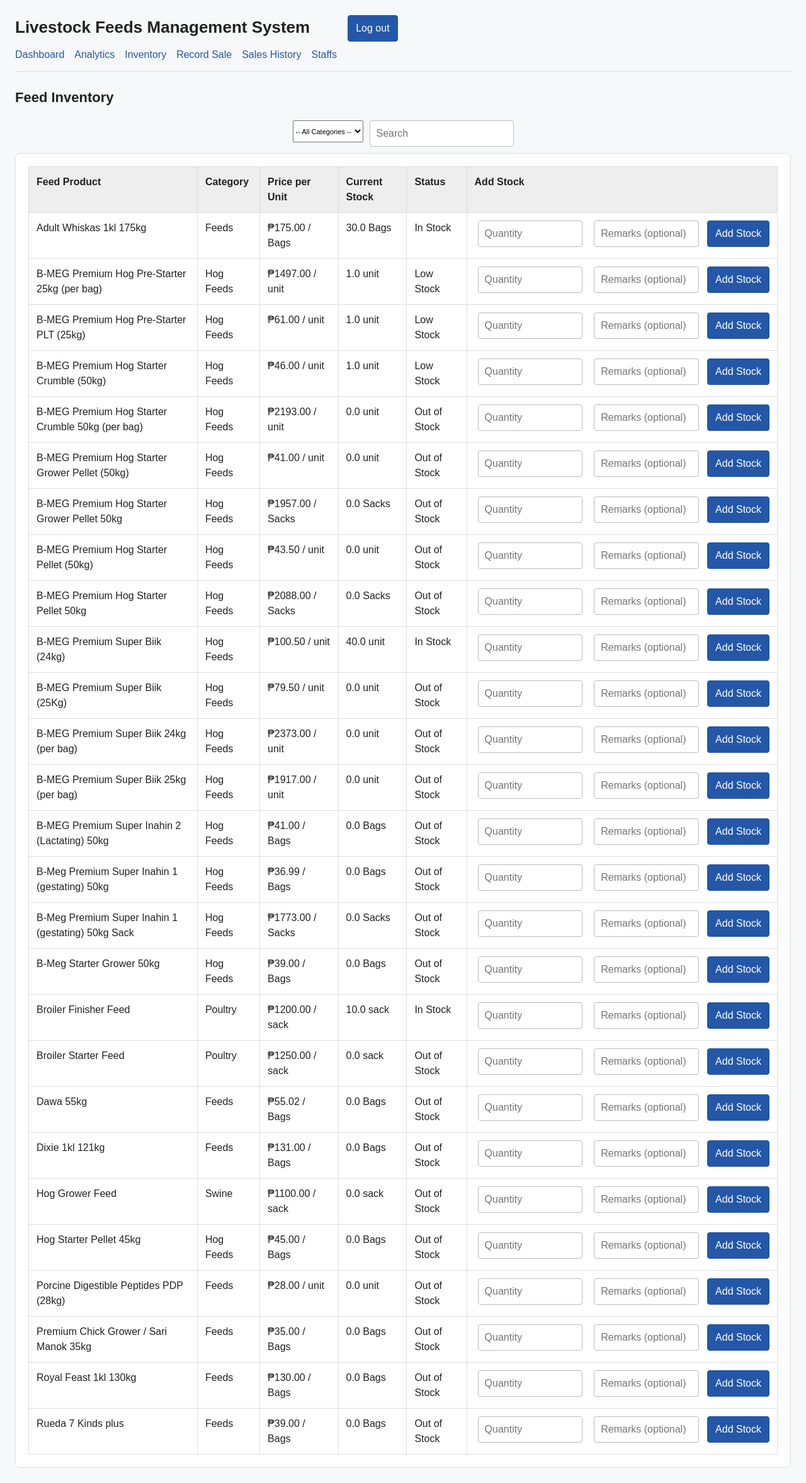
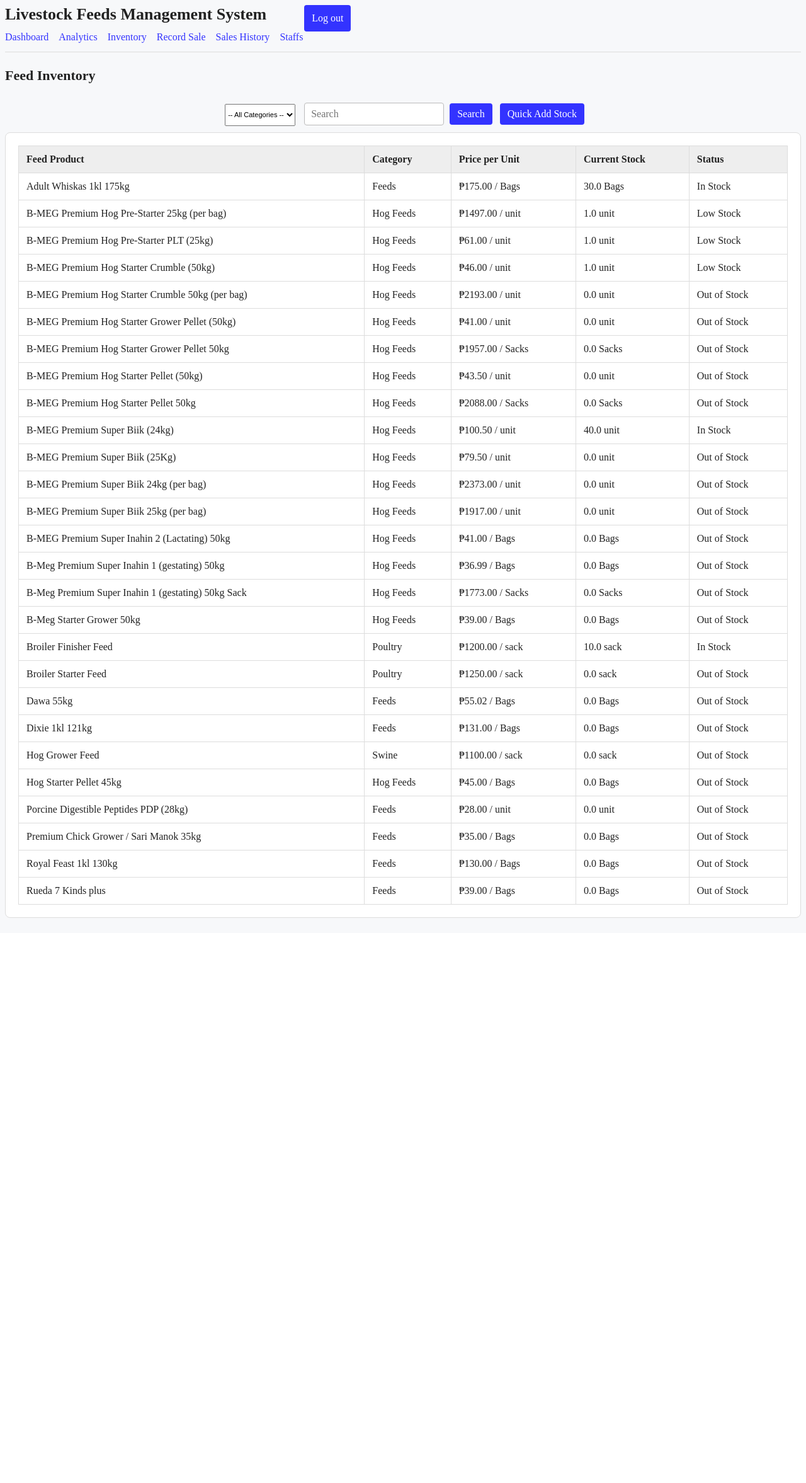
Before and after one commit to Pudzel308/livestock-feeds-management, a Flask app: page / in a window 1280 px wide. Shown: the whole page at 63% size. After the commit the page ends 1457 px from the top, so only its background shows below. Run offline with Flask 3, Linux system fonts and the light colour scheme; a user stored in the database is signed in.

Commit message:
change 11.14.26: staffs, staff management, admin, quick stock

```diff
--- a/app.py
+++ b/app.py
@@ -143,22 +143,37 @@ def dashboard():
 @app.route("/")
 @login_required
 def index():
-    selected_category = request.args.get('filter')
+    selected_category = request.args.get("filter", "").strip()
+    search = request.args.get("search", "").strip()
+
+    query = select(FeedProduct)
+    conditions = []
 
     if selected_category:
-         products = db.session.execute(
-            select(FeedProduct)
-            .where(FeedProduct.category == selected_category)
-            .order_by(FeedProduct.name)
-        ).scalars().all()
-    else:
-        products = db.session.execute(
-            select(FeedProduct).order_by(FeedProduct.name)
-        ).scalars().all()
+        conditions.append(FeedProduct.category == selected_category)
+
+    if search:
+        pattern = f"%{search}%"
+        conditions.append(
+            (FeedProduct.name.ilike(pattern))
+            | (FeedProduct.category.ilike(pattern))
+        )
+
+    if conditions:
+        query = query.where(*conditions)
+
+    products = db.session.execute(
+        query.order_by(FeedProduct.name)
+    ).scalars().all()
+
+    product_suggestions = db.session.execute(
+        select(FeedProduct).order_by(FeedProduct.name)
+    ).scalars().all()
 
     return render_template(
         "index.html",
         products=products,
+        product_suggestions=product_suggestions,
     )
 
 
@@ -197,6 +212,55 @@ def add_stock(product_id):
         db.session.rollback()
         flash("Error updating stock.", "error")
 
+    return redirect(url_for("index"))
+
+
+@app.route("/quick-add-stock", methods=["POST"])
+@login_required
+def quick_add_stock():
+    product_name = request.form.get("product-name", "").strip()
+    raw_quantity = request.form.get("quantity", "").strip()
+    remarks = request.form.get("remarks", "").strip()
+
+    product = db.session.execute(
+        select(FeedProduct).where(
+            func.lower(FeedProduct.name) == product_name.lower()
+        )
+    ).scalar_one_or_none()
+
+    if product is None:
+        flash("Choose a product from the suggestions.", "error")
+        return redirect(url_for("index"))
+
+    try:
+        quantity_decimal = Decimal(raw_quantity)
+    except InvalidOperation:
+        flash("Enter a valid quantity.", "error")
+        return redirect(url_for("index"))
+
+    if not quantity_decimal.is_finite() or quantity_decimal <= 0:
+        flash("Enter a quantity greater than zero.", "error")
+        return redirect(url_for("index"))
+
+    quantity = float(quantity_decimal)
+
+    try:
+        product.stock_quantity += quantity
+        db.session.add(
+            InventoryLog(
+                product_id=product.id,
+                action_type="stock_added",
+                quantity=quantity,
+                remarks=remarks or "Quick stock addition",
+            )
+        )
+        db.session.commit()
+    except SQLAlchemyError:
+        db.session.rollback()
+        flash("Could not update stock. Please try again.", "error")
+        return redirect(url_for("index"))
+
+    flash(f"Added {quantity:g} {product.unit} to {product.name}.", "success")
     return redirect(url_for("index"))
 
 
@@ -615,7 +679,7 @@ def enable_staff(user_id):
     if staff is None or staff.role != "staff":
         abort(404)
 
-    staff.enabled = False
+    staff.enabled = True
     db.session.commit()
 
     flash(f"Staff account {staff.username} enabled.", "success")
--- a/requirements.txt
+++ b/requirements.txt
@@ -9,7 +9,6 @@ narwhals==2.27.1
 numpy==2.5.4
 packaging==26.3
 pandas==3.1.0
-plotly==7.1.0
 python-dateutil==3.0.0
 six==1.17.0
 SQLAlchemy==2.1.6
--- a/templates/base.html
+++ b/templates/base.html
@@ -8,13 +8,51 @@
         * {
             box-sizing: border-box;
         }
+        :root {
+            --page-background: #f7f8fa;
+            --panel-background: #fff;
+            --text-color: #222;
+            --muted-color: #555;
+            --border-color: #ddd;
+            --accent-color: #2457a7;
+            --accent-hover: #1d4789;
+        }
+
+        body.role-admin {
+            --accent-color: #3333ff;
+            --accent-hover: #6666ff;
+        }
+
+        body.role-staff {
+            --accent-color: #247a52;
+            --accent-hover: #1c6040;
+        }
 
         body {
-            font-family: Arial, sans-serif;
-            margin: 24px;
-            color: #222;
-            background: #f7f8fa;
-            line-height: 1.5;
+            color: var(--text-color);
+            background: var(--page-background);
+        }
+
+        .card, .panel {
+            background: var(--panel-background);
+            border-color: var(--border-color);
+        }
+
+        nav a, a {
+            color: var(--accent-color);
+        }
+
+        button {
+            color: white;
+            padding: 8px 12px;
+            background: var(--accent-color);
+            border: 0px;
+            border-radius: 4px;
+            cursor: pointer;
+        }
+
+        button:hover {
+            background: var(--accent-hover);
         }
 
         .site-header {
@@ -30,7 +68,7 @@
             font-size: 26px;
         }
 
-        .top-row form {
+        .top-row button {
             margin-left: 60px;
         }
 
@@ -42,17 +80,11 @@
             border-bottom: 1px solid #ddd;
         }
 
-        nav a,
-        a {
-            color: #2457a7;
-        }
-
         nav a {
             text-decoration: none;
         }
 
-        nav a:hover,
-        a:hover {
+        nav a:hover, a:hover {
             text-decoration: underline;
         }
 
@@ -68,16 +100,14 @@
             margin: 20px 0 32px;
         }
 
-        .card,
-        .panel {
+        .card, .panel {
             background: #fff;
             border: 1px solid #ddd;
             border-radius: 8px;
             padding: 20px;
         }
 
-        .card h3,
-        .section-title {
+        .card h3, .section-title {
             margin: 0 0 12px;
             font-size: 15px;
             color: #555;
@@ -109,8 +139,7 @@
             background: #fff;
         }
 
-        th,
-        td {
+        th, td {
             padding: 12px;
             border: 1px solid #ddd;
             text-align: left;
@@ -121,8 +150,7 @@
             background: #eee;
         }
 
-        input,
-        button {
+        input, button {
             font: inherit;
         }
 
@@ -137,19 +165,6 @@
         input:disabled {
             background: #f0f0f0;
             color: #666;
-        }
-
-        button {
-            padding: 8px 12px;
-            color: #fff;
-            background: #2457a7;
-            border: 1px solid #2457a7;
-            border-radius: 4px;
-            cursor: pointer;
-        }
-
-        button:hover {
-            background: #1d4789;
         }
 
         .inline-form {
@@ -195,6 +210,24 @@
             gap: 8px 16px;
         }
 
+        dialog {
+            width: min(90%, 420px);
+            border: 0;
+            border-radius: 8px;
+            padding: 24px;
+            box-shadow: 0 8px 30px rgb(0 0 0 / 25%);
+        }
+
+        dialog::backdrop {
+            background: rgb(0 0 0 / 45%);
+        }
+
+        dialog div {
+            display: flex;
+            justify-content: right;
+            gap: 20px;
+        }
+
         @media (max-width: 800px) {
             body {
                 margin: 12px;
@@ -226,14 +259,12 @@
     </style>
     {% block head_extra %}{% endblock %}
 </head>
-<body>
+<body class="{{ 'role-admin' if current_user.is_authenticated and current_user.role == 'admin' else 'role-staff' }}">
     <header class="site-header">
         <div class="top-row">
             <h1>Livestock Feeds Management System</h1>
 
-            <form method="POST" action="{{ url_for('logout') }}">
-                <button type="submit">Log out</button>
-            </form>
+            <button onClick="document.getElementById('prompt').showModal()">Log out</button>
         </div>
 
         <nav aria-label="Main navigation">
@@ -249,9 +280,41 @@
             {% endif %}
         </nav>
     </header>
+
+    <dialog id="prompt">
+        <h2>Are you sure?</h2>
+        <p>You are about to logout.</p>
+        <div>
+            <form method="POST" action="{{ url_for('logout') }}">
+                <button type="submit">Log out</button>
+            </form>
+            <button onClick="document.getElementById('prompt').close()">Cancel</button>
+        </div>
+    </dialog>
+
+    {% with messages = get_flashed_messages(with_categories=true) %}
+    {% if messages %}
+    <div class="flash-list">
+        {% for category, message in messages %}
+        <p class="flash-message flash-{{ category }}">{{ message }}</p>
+        {% endfor %}
+    </div>
+    {% endif %}
+    {% endwith %}
+
     <main>
         {% block content %}{% endblock %}
     </main>
     {% block scripts %}{% endblock %}
 </body>
+
+<script>
+    const dialog = document.getElementById("prompt");
+
+    dialog.addEventListener("click", (event) => {
+        if (event.target === dialog) {
+            dialog.close();
+        }
+    });
+</script>
 </html>
--- a/templates/index.html
+++ b/templates/index.html
@@ -4,16 +4,45 @@
 
 {% block head_extra%}
     <style>
-        .chart-frame {
-            position: relative;
-            min-height: 300px;
+        .index-toolbar {
+            display: flex;
+            justify-content: center;
+            align-items: center;
+            gap: 12px;
+            width: 100%;
         }
 
         .filters {
             display: flex;
-            justify-content: center;
+            width: auto;
+            justify-content: right;
             margin-top: 10px;
             margin-bottom: 10px;
+        }
+
+        .filters button {
+            border: 0px;
+        }
+
+        .quick-add-toolbar {
+            display: flex;
+            flex: 0 0 auto;
+            justify-content: right;
+            align-items: center;
+            margin-top: 10px;
+            margin-bottom: 10px;
+            width: auto;
+        }
+
+        .quick-add-toolbar button {
+            width: auto;
+            align-self: right;
+            white-space: nowrap;
+        }
+
+        .chart-frame {
+            position: relative;
+            min-height: 300px;
         }
 
         .filters form select{
@@ -25,24 +54,31 @@
             margin-left: 5px;
             margin-right: 5px;
         }
+
+        dialog {
+            width: min(90%, 420px);
+            border: 0;
+            border-radius: 8px;
+            padding: 24px;
+            box-shadow: 0 8px 30px rgb(0 0 0 / 25%);
+        }
+
+        dialog input {
+            margin-bottom: 20px;
+        }
+
+        dialog::backdrop {
+            background: rgb(0 0 0 / 45%);
+        }
     </style>
 {% endblock %}
 
 {% block content %}
 <h2 class="page-title">Feed Inventory</h2>
 
-{% with messages = get_flashed_messages(with_categories=true) %}
-{% if messages %}
-<div class="flash-list">
-    {% for category, message in messages %}
-    <p class="flash-message flash-{{ category }}">{{ message }}</p>
-    {% endfor %}
-</div>
-{% endif %}
-{% endwith %}
-
+<div class="index-toolbar">
     <div class="filters">
-    <form method="GET" action="">
+        <form method="GET" action="{{ url_for('index') }}">
             <select name="filter" onChange="this.form.submit()">
                 <option value="">-- All Categories --</option>
                 <option value="Hog Feeds" {% if request.args.get('filter') == 'Hog Feeds' %}selected{% endif %}>Hog Feeds</option>
@@ -50,14 +86,54 @@
                 <option value="Feeds" {% if request.args.get('filter') == 'Feeds' %}selected{% endif %}>Feeds</option>
                 <option value="Swine" {% if request.args.get('filter') == 'Swine' %}selected{% endif %}>Swine</option>
             </select>
+            <input
+                type="search"
+                name="search"
+                placeholder="Search"
+                value="{{ request.args.get('search', '') }}"
+            >
+            <button type="submit">Search</button>
         </form>
+
+    </div>
+    <div class="quick-add-toolbar">
+        <button class="quick-add-button" onClick="document.getElementById('quick-add').showModal()">Quick Add Stock</button>
+    </div>
+</div>
+
+<dialog id="quick-add">
+    <h2>Add Stock</h2>
+    <form action="{{ url_for('quick_add_stock') }}" method="POST">
+        <input
+            id="quick-product-name"
+            type="text"
+            name="product-name"
+            list="product-suggestions"
+            placeholder="product name"
+            autocomplete="off"
+            required
+        >
+        <datalist id="product-suggestions">
+            {% for product in product_suggestions %}
+                <option value="{{ product.name }}">
+            {% endfor %}
+        </datalist>
+        <input
+            type="number"
+            name="quantity"
+            min="0.01"
+            step="0.01"
+            placeholder="Quantity"
+            required
+        >
         <input
             type="text"
-        name="search"
-        placeholder="Search"
+            name="remarks"
+            placeholder="Remarks (optional)"
         >
-</div>
-
+        <button type="submit">Add Stock</button>
+    </form>
+</dialog>
 
 <section class="panel">
     <div class="table-scroll">
@@ -69,7 +145,6 @@
                     <th>Price per Unit</th>
                     <th>Current Stock</th>
                     <th>Status</th>
-                    <th>Add Stock</th>
                 </tr>
             </thead>
             <tbody>
@@ -94,6 +169,27 @@
                         In Stock
                         {% endif %}
                     </td>
+                </tr>
+                {% endfor %}
+            </tbody>
+        </table>
+    </div>
+</section>
+{% endblock %}
+
+{% block scripts %}
+<script>
+    const dialog = document.getElementById("quick-add");
+
+    dialog.addEventListener("click", (event) => {
+        if (event.target === dialog) {
+            dialog.close();
+        }
+    });
+</script>
+{% endblock %}
+
+<!--
     <td>
         <form class="inline-form" action="{{ url_for('add_stock', product_id=product.id) }}" method="POST">
             <input
@@ -112,10 +208,4 @@
             <button type="submit">Add Stock</button>
         </form>
     </td>
-                </tr>
-                {% endfor %}
-            </tbody>
-        </table>
-    </div>
-</section>
-{% endblock %}
+-->
--- a/templates/staff_management.html
+++ b/templates/staff_management.html
@@ -12,6 +12,7 @@
     <table>
         <thead>
             <tr>
+                <th>Id</th>
                 <th>Username</th>
                 <th>Status</th>
                 <th>Control</th>
@@ -20,16 +21,17 @@
         <tbody>
             {% for staff in staff_members %}
             <tr>
+                <td>{{ staff.id }}</td>
                 <td>{{ staff.username }}</td>
                 <td>{{ "Enabled" if staff.enabled else "Disabled" }}</td>
                 <td>
                     {% if staff.enabled %}
                         <form method="POST" action="{{ url_for('disable_staff', user_id=staff.id) }}">
-                            <button type="submit">Disable</button>
+                            <button type="submit" style="background: #ff3333; border: 0px;">Disable</button>
                         </form>
                     {% else %}
                         <form method="POST" action="{{ url_for('enable_staff', user_id=staff.id) }}">
-                            <button type="submit">Enable</button>
+                            <button type="submit" style="border: 0px;">Enable</button>
                         </form>
                     {% endif %}
                 </td>
```
Also changed, not shown: templates/login.html (+0 -8 lines), instance/livestock.db. Lines whose indentation alone changed are shown as unchanged.
